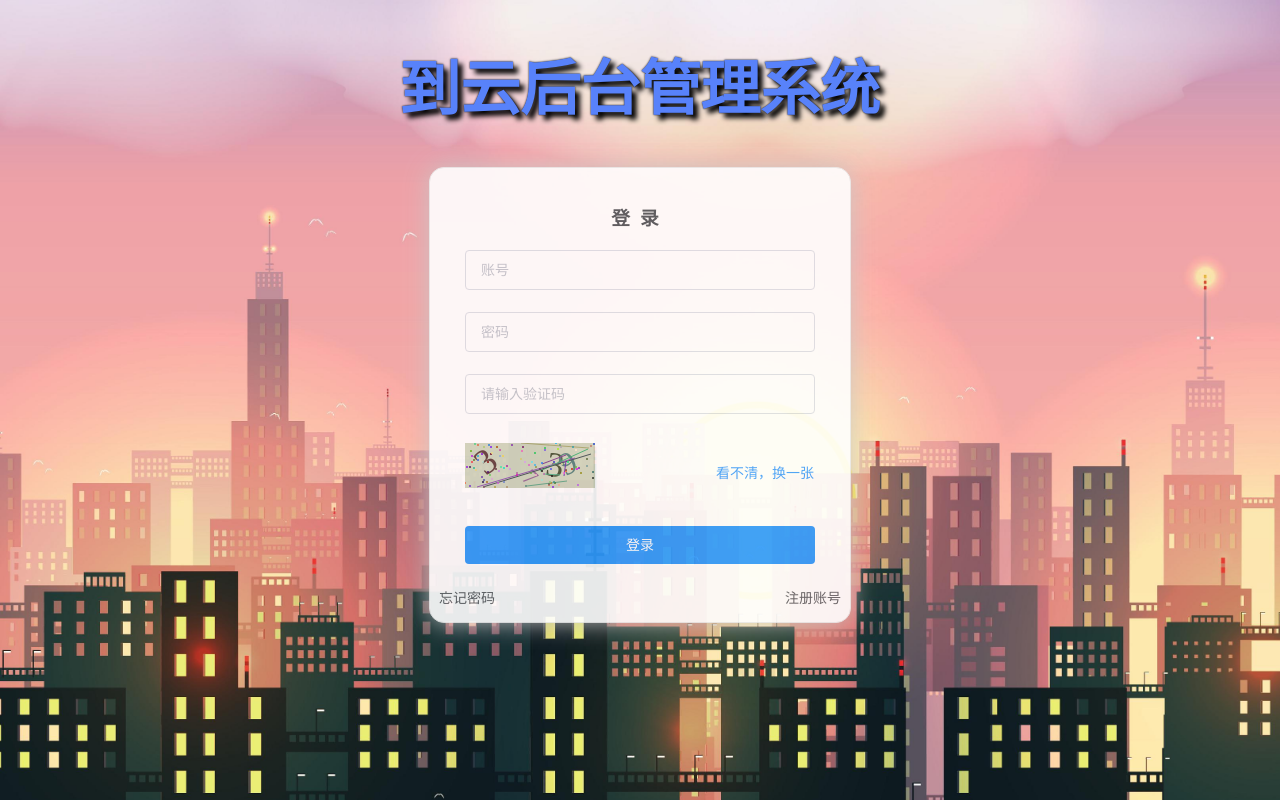
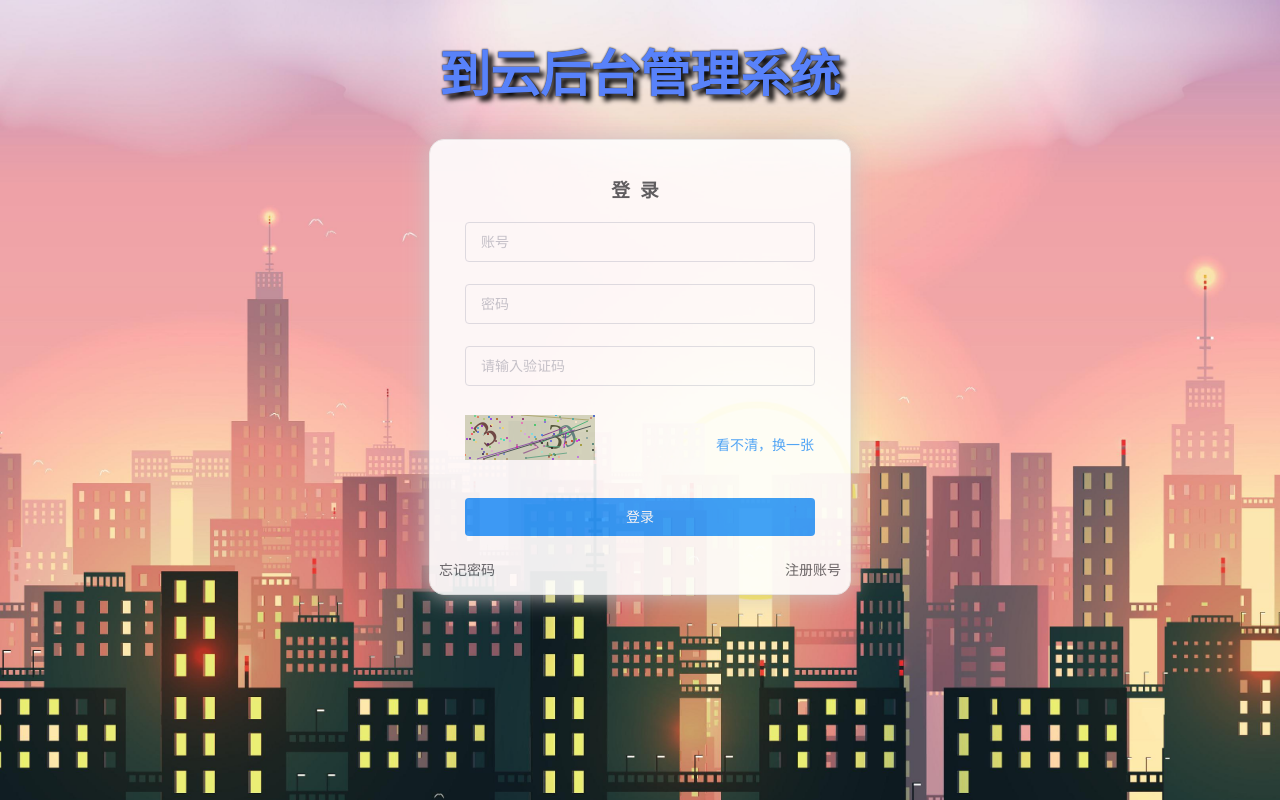
Before and after one commit to Jewellll/DaoYun--Web, a Vue app: page /login in a window 1280 px wide. Built offline with nearby package versions, Linux system fonts and the light colour scheme.

Commit message:
字体修改

```diff
--- a/src/components/LoginHome.vue
+++ b/src/components/LoginHome.vue
@@ -23,8 +23,8 @@ export default {
     margin: 0px;
 }
 .title {
-    padding-top: 0px;
-    font-size: 30px;
+    margin-top: 0px;
+    font-size: 25px;
     text-align: center;
     text-shadow: 5px 5px 5px black, 0px 0px 2px black;
     color: #5882FA;
```
